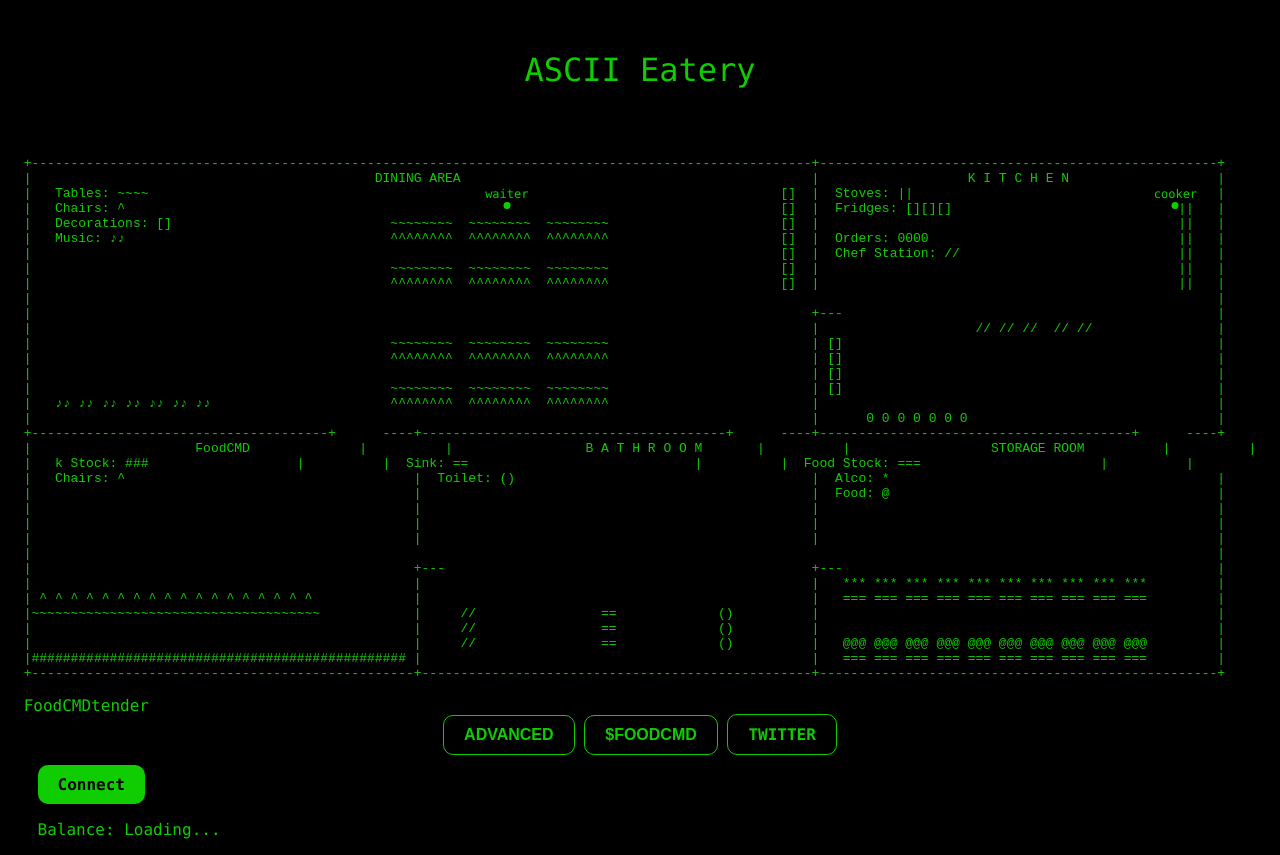
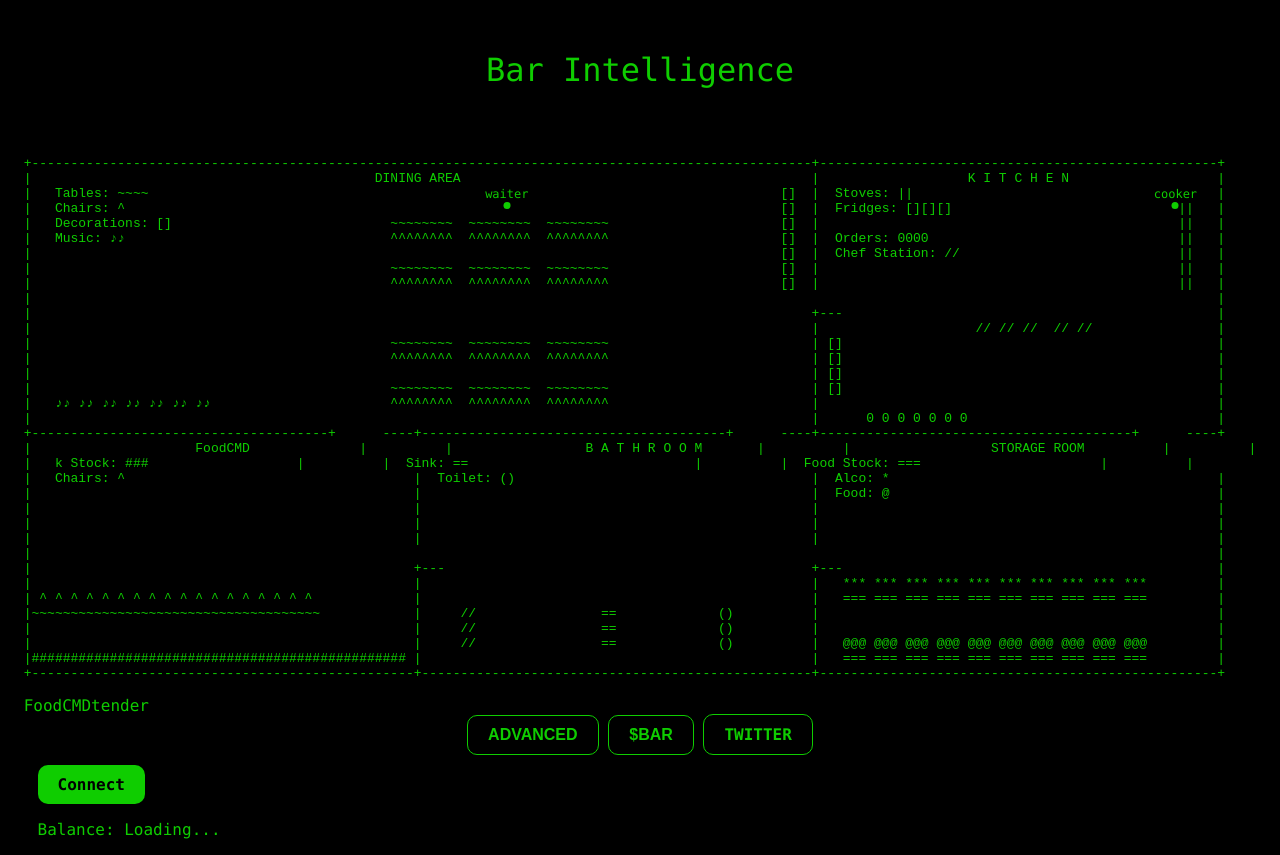
Before and after one commit to stopgamepull/bar, a plain HTML site: page index.html in a window 1280 px wide. Drawn offline with Linux system fonts and the light colour scheme.

Commit message:
Update index.html

```diff
--- a/index.html
+++ b/index.html
@@ -2,12 +2,12 @@
     <meta charset="UTF-8">
     <meta name="viewport" content="width=device-width, initial-scale=1.0">
     <link rel="stylesheet" href="css/style.css">
-    <title>ASCII Eatery</title>
+    <title>Bar Intelligence</title>
 </head>
 <body>
     <div class="preloader" id="preloader">
         <div>
-            <h1 style="text-align: center;">ASCII Eatery</h1>
+            <h1 style="text-align: center;">Bar Intelligence</h1>
             <div class="progress-FoodCMD">
                 <div class="progress-FoodCMD-fill" id="progressFoodCMDFill"></div>
             </div>
@@ -19,7 +19,7 @@
     </div>
     <header>
        <h1 class="main-title">
-         ASCII Eatery
+         Bar Intelligence
        </h1>
     </header>
     <main class="content">
@@ -69,7 +69,7 @@
     <!-- Кнопка для открытия модального окна -->
     <div>
         <button id="openModal">Advanced</button>
-        <button>$FoodCMD</button>
+        <button>$BAR</button>
         <a class="link" href="">Twitter</a>
     </div>
 
@@ -83,7 +83,7 @@
     <div id="modal" class="modal">
         <div class="modal-content">
             <span class="close-button" id="closeModal">�</span>
-            <h2 class="title">Welcome to ASCII Eatery Synchronization complete...</h2>
+            <h2 class="title">Welcome to Bar Intelligence Synchronization complete...</h2>
             <div id="modalText"></div>
 
         </div>
```
